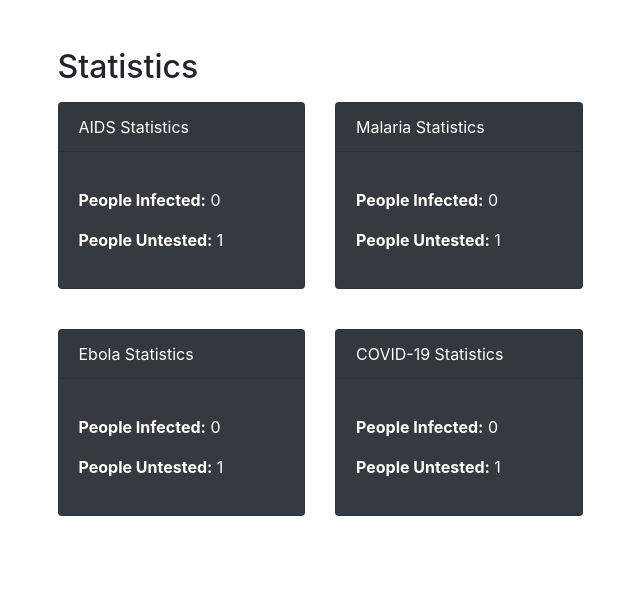
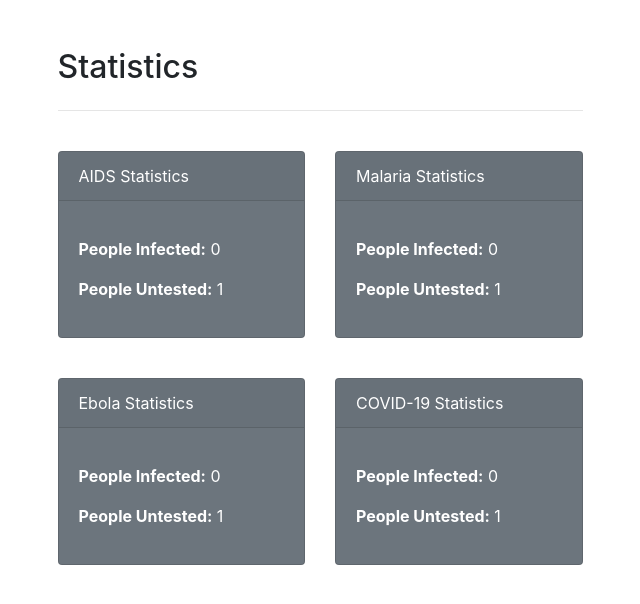
Before and after one commit to tobeyOguney/medical_info_website, a Django app: page /statistics/ in a window 1280 px wide. Shown: the part 56-660 px from the top of the page, without its empty margins (320-960 px from the left). Run offline with Django 3.2, Linux system fonts and the light colour scheme; the visitor is signed in with stand-in values (Sample User, id 1); data comes from the database, SQL or seed files in the repository; some libraries are stand-ins or nearby versions.

Commit message:
added conditional for navbar and made some layout and css changes

```diff
--- a/app/templates/app/user_records_statistics.html
+++ b/app/templates/app/user_records_statistics.html
@@ -2,9 +2,17 @@
 {% load static %}
 
 {% block nav %}
+
+{% if user.is_practitioner %}
 <li class="nav-item active">
-    <a class="nav-link" href={% url 'app:user_information' %}>Biodata <span class="sr-only"></span></a>
+    <a class="nav-link" href={% url 'app:user_records' %}>Records <span class="sr-only"></span></a>
 </li>
+{% else %}
+<li class="nav-item active">
+  <a class="nav-link" href={% url 'app:user_information' %}>Biodata <span class="sr-only"></span></a>
+</li>
+{% endif %}
+
 <li class="nav-item active">
     <a class="nav-link disabled" href={% url 'app:user_record_statistics' %}>Statistics <span
             class="sr-only">(current)</span></a>
@@ -16,10 +24,10 @@
 <div class="container">
     <div class="col-md-6 offset-md-3 mt-5">
         <h2 class="display-6">Statistics</h2>
-        <p></p>
-        <div class="row row-cols-1 row-cols-md-2">
+        <hr class="my-4">
+        <div class="row row-cols-1 row-cols-md-2" style="margin-top: 40px;">
             <div class="col mb-4">
-                <div class="card text-white bg-dark mb-3">
+                <div class="card text-white bg-secondary mb-3">
                     <div class="card-header">AIDS Statistics</div>
                     <div class="card-body">
                       <p class="card-text">
@@ -30,7 +38,7 @@
                   </div>
             </div>
             <div class="col mb-4">
-                <div class="card text-white bg-dark mb-3">
+                <div class="card text-white bg-secondary mb-3">
                     <div class="card-header">Malaria Statistics</div>
                     <div class="card-body">
                       <p class="card-text">
@@ -41,7 +49,7 @@
                   </div>
             </div>
             <div class="col mb-4">
-                <div class="card text-white bg-dark mb-3">
+                <div class="card text-white bg-secondary mb-3">
                     <div class="card-header">Ebola Statistics</div>
                     <div class="card-body">
                       <p class="card-text">
@@ -52,7 +60,7 @@
                   </div>
             </div>
             <div class="col mb-4">
-                <div class="card text-white bg-dark mb-3">
+                <div class="card text-white bg-secondary mb-3">
                     <div class="card-header">COVID-19 Statistics</div>
                     <div class="card-body">
                       <p class="card-text">
```
